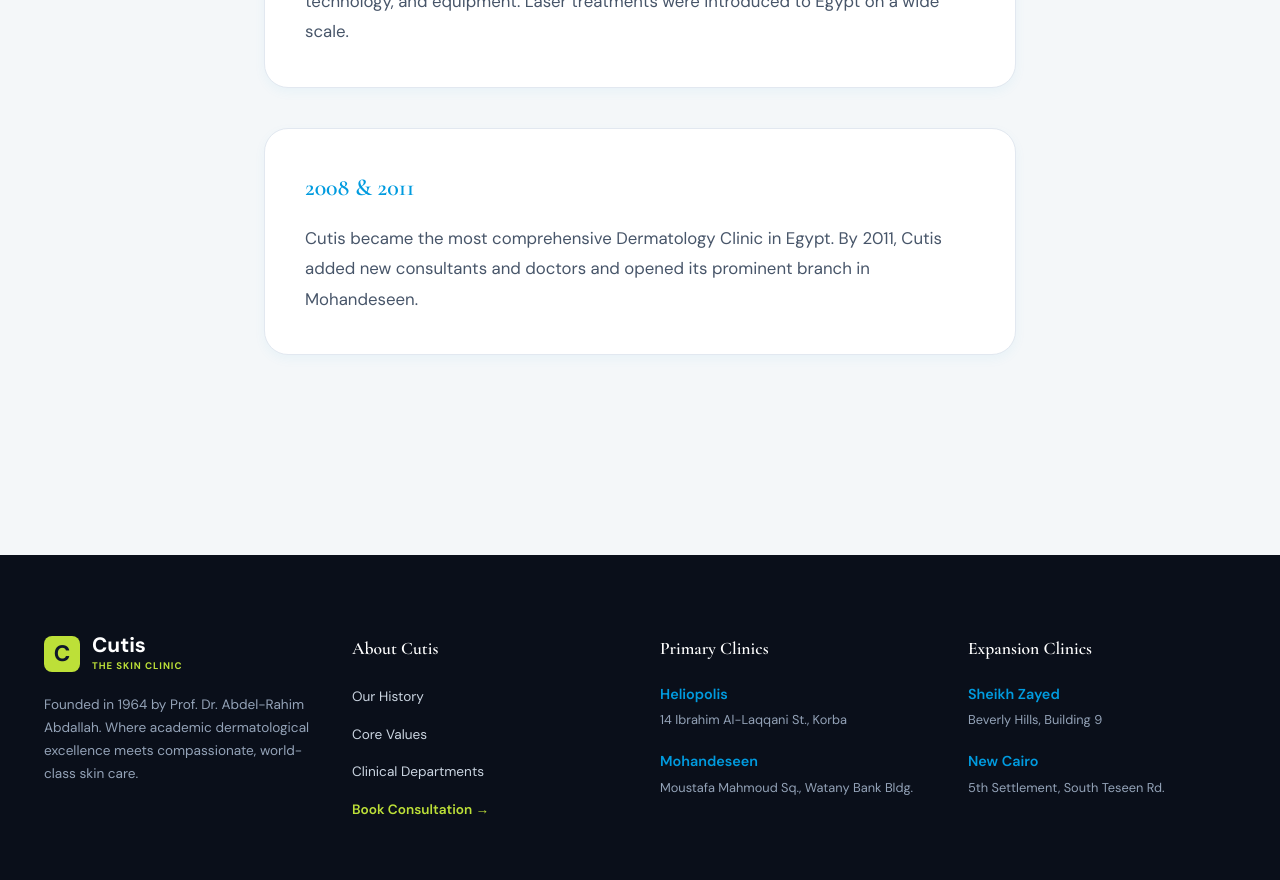
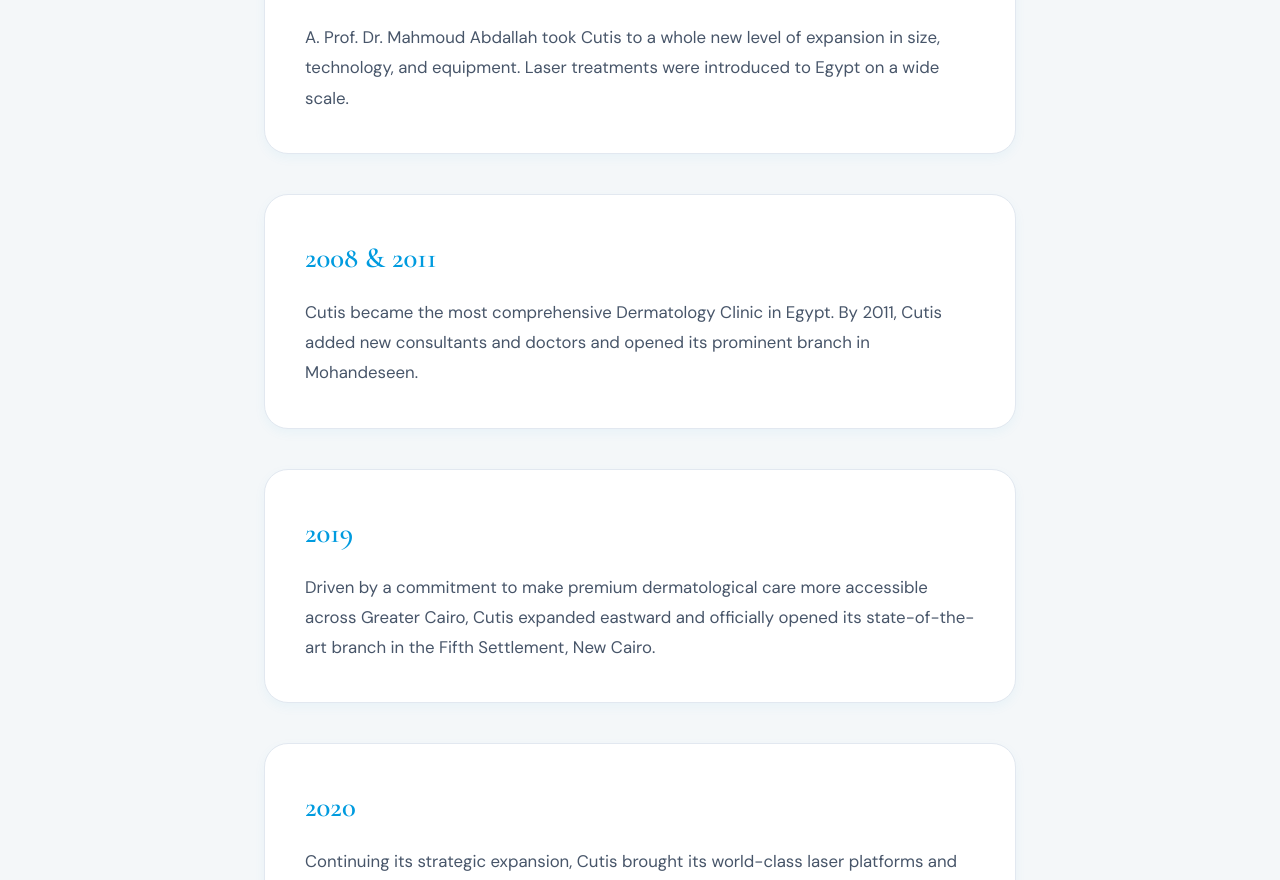
Before and after one commit to seif8545/cutis, a React (Create React App) app: page /history in a window 1280 px wide. Shown: the part 1920-2800 px from the top of the page. Built offline with nearby package versions, Linux system fonts and the light colour scheme.

Commit message:
Enhance HistoryPage with new entries and styles
Updated the HistoryPage component to include additional historical entries and improved the styling of timeline items.

```diff
--- a/src/pages/HistoryPage.jsx
+++ b/src/pages/HistoryPage.jsx
@@ -1,4 +1,3 @@
-// src/pages/HistoryPage.jsx
 import React, { useEffect } from 'react';
 import '../styles/global.css';
 
@@ -8,34 +7,89 @@
   }, []);
 
   const historyData = [
-    { year: "1938 & 1959", text: "Born in 1938, Prof. Dr. Abdel-Rahim Abdallah graduated in 1959 as second in his class from the Faculty of Medicine, Ain Shams University." },
-    { year: "1964", text: "He established his clinic in Heliopolis, which quickly became the most professional Dermatology & Venereology clinic in Heliopolis and subsequently in Egypt." },
-    { year: "1966 & 1990", text: "He received his PhD and became a lecturer at Ain Shams University, later becoming the Chairman of the department in 1990." },
-    { year: "The Guru of Dermatology", text: "Regarded as the Guru of Dermatology in Egypt and the Middle East, he lectured in top Medical Schools in Europe, USA, and the Far East, and held the prominent Gustav Riehl Prize of Germany. He authored the first Atlas of Dermatology in the Middle East." },
-    { year: "1999", text: "With the help of Prof. Dr. Marwa Abdallah, Cutis 'The Skin Clinic' was founded as a nucleus for establishing the first Medical Institution for Skin Diseases & Cosmetic Services." },
-    { year: "2006", text: "A. Prof. Dr. Mahmoud Abdallah took Cutis to a whole new level of expansion in size, technology, and equipment. Laser treatments were introduced to Egypt on a wide scale." },
-    { year: "2008 & 2011", text: "Cutis became the most comprehensive Dermatology Clinic in Egypt. By 2011, Cutis added new consultants and doctors and opened its prominent branch in Mohandeseen." }
+    {
+      year: "1938 & 1959",
+      text: "Born in 1938, Prof. Dr. Abdel-Rahim Abdallah graduated in 1959 as second in his class from the Faculty of Medicine, Ain Shams University."
+    },
+    {
+      year: "1964",
+      text: "He established his clinic in Heliopolis, which quickly became the most professional Dermatology & Venereology clinic in Heliopolis and subsequently in Egypt."
+    },
+    {
+      year: "1966 & 1990",
+      text: "He received his PhD and became a lecturer at Ain Shams University, later becoming the Chairman of the department in 1990."
+    },
+    {
+      year: "The Guru of Dermatology",
+      text: "Regarded as the Guru of Dermatology in Egypt and the Middle East, he lectured in top Medical Schools in Europe, USA, and the Far East, and held the prominent Gustav Riehl Prize of Germany. He authored the first Atlas of Dermatology in the Middle East."
+    },
+    {
+      year: "1999",
+      text: "With the help of Prof. Dr. Marwa Abdallah, Cutis 'The Skin Clinic' was founded as a nucleus for establishing the first Medical Institution for Skin Diseases & Cosmetic Services."
+    },
+    {
+      year: "2006",
+      text: "A. Prof. Dr. Mahmoud Abdallah took Cutis to a whole new level of expansion in size, technology, and equipment. Laser treatments were introduced to Egypt on a wide scale."
+    },
+    {
+      year: "2008 & 2011",
+      text: "Cutis became the most comprehensive Dermatology Clinic in Egypt. By 2011, Cutis added new consultants and doctors and opened its prominent branch in Mohandeseen."
+    },
+    {
+      year: "2019",
+      text: "Driven by a commitment to make premium dermatological care more accessible across Greater Cairo, Cutis expanded eastward and officially opened its state-of-the-art branch in the Fifth Settlement, New Cairo."
+    },
+    {
+      year: "2020",
+      text: "Continuing its strategic expansion, Cutis brought its world-class laser platforms and renowned clinical expertise to the west of Cairo with the launch of the Sheikh Zayed branch in Beverly Hills."
+    }
   ];
 
   return (
     <div className="page-wrapper" style={{ background: 'var(--bg-main)', minHeight: '100vh', paddingBottom: '100px' }}>
+
+      {/* Hero Section */}
       <section style={{ backgroundColor: 'var(--brand-blue)', color: '#fff', paddingTop: '100px', paddingBottom: '100px', textAlign: 'center' }}>
         <div className="container">
           <span className="eyebrow" style={{ color: 'var(--brand-green)' }}>Our Roots</span>
-          <h1 className="heading-lg" style={{ color: '#fff' }}>The History of Cutis</h1>
+          <h1 className="heading-lg" style={{ color: '#fff', marginBottom: '20px' }}>The History of Cutis</h1>
           <p style={{ fontSize: '1.1rem', maxWidth: '600px', margin: '0 auto', opacity: 0.9 }}>
             A legacy of academic rigor, pioneering research, and clinical excellence spanning over half a century.
           </p>
         </div>
       </section>
 
+      {/* Timeline Section */}
       <section className="section">
         <div className="container" style={{ maxWidth: '800px' }}>
           <div style={{ display: 'flex', flexDirection: 'column', gap: '40px' }}>
             {historyData.map((item, index) => (
-              <div key={index} style={{ background: '#fff', padding: '40px', borderRadius: '24px', border: '1px solid var(--border-lt)', boxShadow: 'var(--shadow-sm)' }}>
-                <h3 style={{ color: 'var(--brand-blue)', fontSize: '1.5rem', marginBottom: '16px', fontFamily: 'var(--font-serif)' }}>{item.year}</h3>
-                <p style={{ color: 'var(--text-mid)', fontSize: '1.05rem', lineHeight: '1.8' }}>{item.text}</p>
+              <div
+                key={index}
+                className="reveal"
+                style={{
+                  background: '#fff',
+                  padding: '40px',
+                  borderRadius: '24px',
+                  border: '1px solid var(--border-lt)',
+                  boxShadow: 'var(--shadow-sm)'
+                }}
+              >
+                <h3 style={{
+                  color: 'var(--brand-blue)',
+                  fontSize: '1.8rem',
+                  marginBottom: '16px',
+                  fontFamily: 'var(--font-serif)'
+                }}>
+                  {item.year}
+                </h3>
+                <p style={{
+                  color: 'var(--text-mid)',
+                  fontSize: '1.05rem',
+                  lineHeight: '1.8'
+                }}>
+                  {item.text}
+                </p>
               </div>
             ))}
           </div>
```
